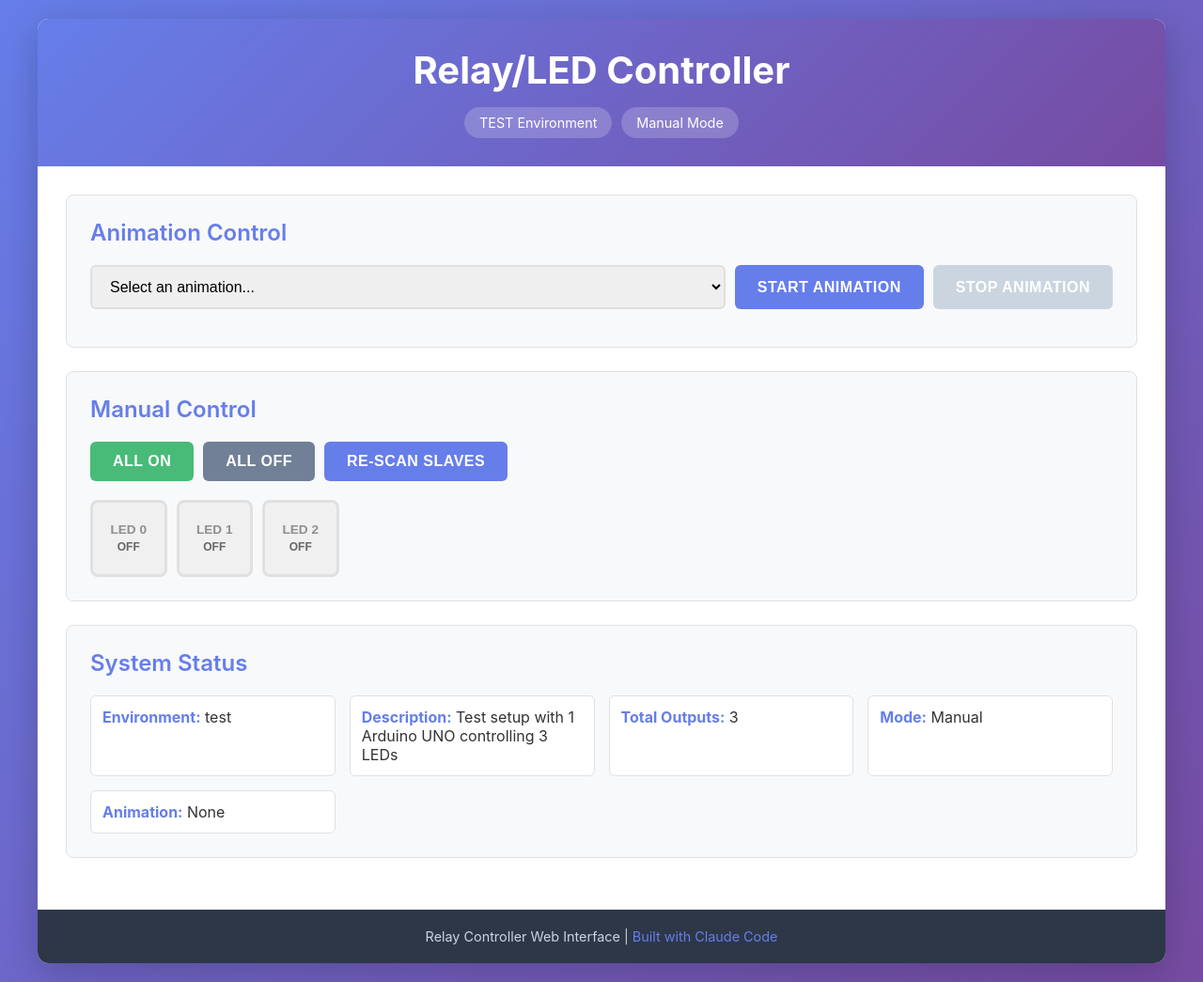
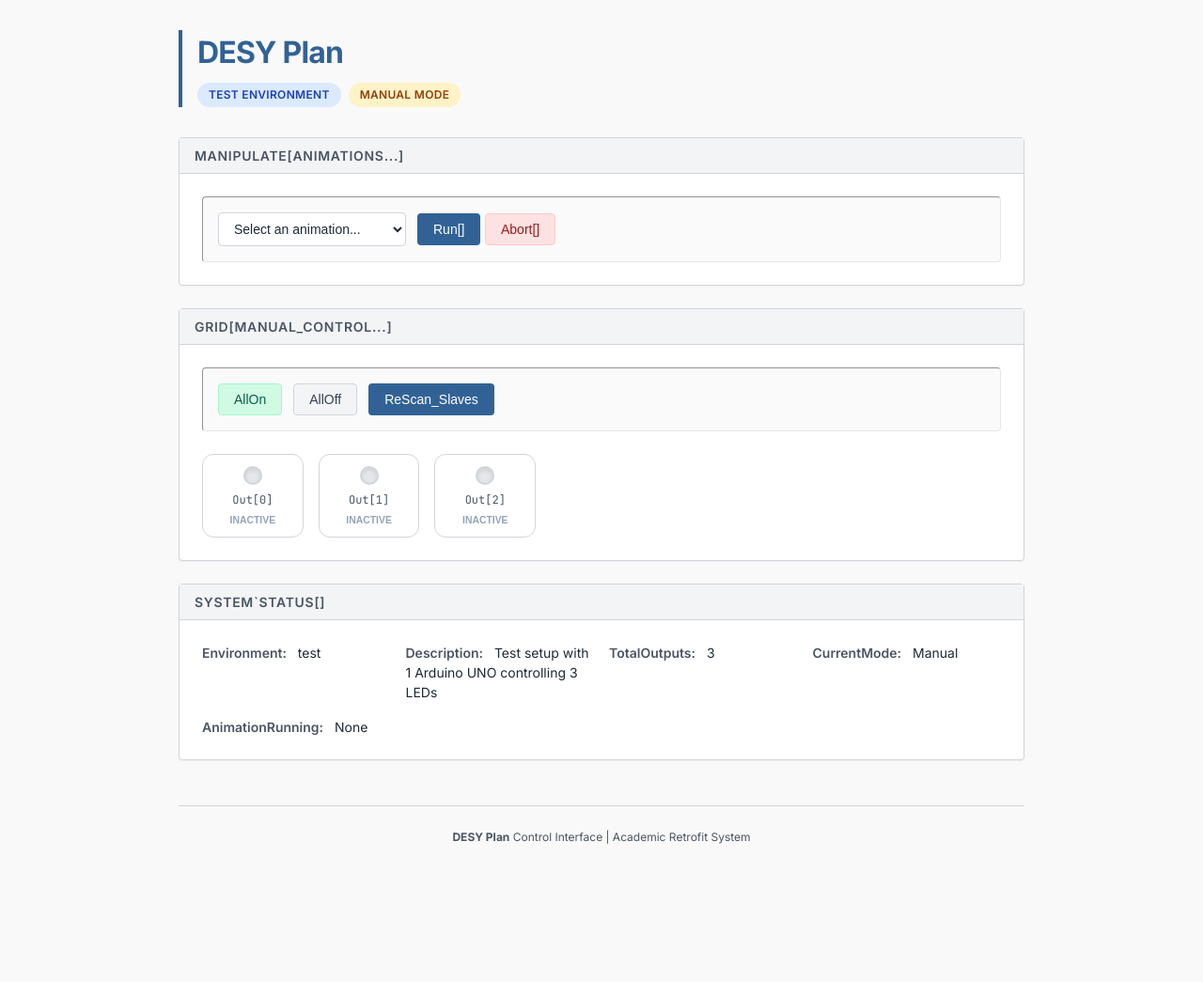
Before and after one commit to krausk/desyplan, a Flask app: page / in a window 1280 px wide. Shown: the whole page at 94% size. After the commit the page ends 898 px from the top, so only its background shows below. Run offline with Flask 3, Linux system fonts and the light colour scheme.

Commit message:
Change to Mathematica like UI

```diff
--- a/controller/static/css/style.css
+++ b/controller/static/css/style.css
@@ -1,354 +1,294 @@
-/* Global Styles */
+/* DESY Plan: Mathematica Notebook Aesthetic */
+
+:root {
+    --mathematica-bg: #f9f9f9;
+    --notebook-border: #d1d5db;
+    --cell-bg: #ffffff;
+    --mathematica-blue: #326295;
+    --mathematica-orange: #f59e0b;
+    --text-primary: #1f2937;
+    --text-secondary: #4b5563;
+    --accent-color: #3b82f6;
+    --success-color: #10b981;
+    --danger-color: #ef4444;
+    --shadow-sm: 0 1px 2px 0 rgba(0, 0, 0, 0.05);
+}
+
 * {
+    box-sizing: border-box;
     margin: 0;
     padding: 0;
-    box-sizing: border-box;
 }
 
 body {
-    font-family: -apple-system, BlinkMacSystemFont, 'Segoe UI', Roboto, Oxygen, Ubuntu, Cantarell, sans-serif;
-    background: linear-gradient(135deg, #667eea 0%, #764ba2 100%);
-    min-height: 100vh;
-    padding: 20px;
-    color: #333;
+    font-family: 'Inter', system-ui, -apple-system, sans-serif;
+    background-color: var(--mathematica-bg);
+    color: var(--text-primary);
+    line-height: 1.5;
+    padding: 2rem 1rem;
 }
 
 .container {
-    max-width: 1200px;
+    max-width: 900px;
     margin: 0 auto;
-    background: white;
-    border-radius: 12px;
-    box-shadow: 0 10px 40px rgba(0, 0, 0, 0.2);
-    overflow: hidden;
 }
 
-/* Header */
 header {
-    background: linear-gradient(135deg, #667eea 0%, #764ba2 100%);
-    color: white;
-    padding: 30px;
-    text-align: center;
+    margin-bottom: 2rem;
+    padding-left: 1rem;
+    border-left: 4px solid var(--mathematica-blue);
 }
 
 header h1 {
-    font-size: 2.5rem;
-    margin-bottom: 15px;
+    font-size: 2rem;
     font-weight: 700;
+    color: var(--mathematica-blue);
+    letter-spacing: -0.025em;
 }
 
 #status-bar {
     display: flex;
-    gap: 10px;
-    justify-content: center;
-    flex-wrap: wrap;
+    gap: 0.5rem;
+    margin-top: 0.5rem;
 }
 
 .badge {
-    background: rgba(255, 255, 255, 0.2);
-    padding: 8px 16px;
-    border-radius: 20px;
-    font-size: 0.9rem;
-    backdrop-filter: blur(10px);
+    display: inline-flex;
+    align-items: center;
+    padding: 0.25rem 0.75rem;
+    border-radius: 9999px;
+    font-size: 0.75rem;
+    font-weight: 600;
+    text-transform: uppercase;
+    letter-spacing: 0.025em;
 }
 
-/* Main Content */
-main {
-    padding: 30px;
+#environment-badge {
+    background-color: #dbeafe;
+    color: #1e40af;
 }
 
+#mode-badge {
+    background-color: #fef3c7;
+    color: #92400e;
+}
+
+/* Notebook Cell Structure */
 .control-panel {
-    background: #f8f9fa;
-    border-radius: 8px;
-    padding: 25px;
-    margin-bottom: 25px;
-    border: 1px solid #e0e0e0;
+    background: var(--cell-bg);
+    border: 1px solid var(--notebook-border);
+    border-radius: 4px;
+    margin-bottom: 1.5rem;
+    position: relative;
+    box-shadow: var(--shadow-sm);
 }
 
 .control-panel h2 {
-    font-size: 1.5rem;
-    margin-bottom: 20px;
-    color: #667eea;
+    font-size: 0.875rem;
     font-weight: 600;
+    color: var(--text-secondary);
+    background: #f3f4f6;
+    padding: 0.5rem 1rem;
+    border-bottom: 1px solid var(--notebook-border);
+    text-transform: uppercase;
+    letter-spacing: 0.05em;
 }
 
-/* Animation Controls */
-.animation-controls {
+.control-panel .cell-content {
+    padding: 1.5rem;
+}
+
+/* Mathematica Widgets / Manipulate Style */
+.animation-controls,
+.manual-controls {
     display: flex;
-    gap: 10px;
+    gap: 0.75rem;
+    align-items: center;
     flex-wrap: wrap;
-    margin-bottom: 15px;
+    background: #fafafa;
+    padding: 1rem;
+    border: 1px inset #e5e7eb;
+    border-radius: 4px;
 }
 
 .form-control {
-    flex: 1;
+    padding: 0.5rem 0.75rem;
+    border: 1px solid var(--notebook-border);
+    border-radius: 4px;
+    font-size: 0.875rem;
+    background: white;
+    color: var(--text-primary);
     min-width: 200px;
-    padding: 12px 15px;
-    border: 2px solid #e0e0e0;
-    border-radius: 6px;
-    font-size: 1rem;
-    transition: all 0.3s;
 }
 
-.form-control:focus {
-    outline: none;
-    border-color: #667eea;
-    box-shadow: 0 0 0 3px rgba(102, 126, 234, 0.1);
-}
-
-.info-box {
-    background: #e8f4f8;
-    border-left: 4px solid #667eea;
-    padding: 12px;
+.btn {
+    padding: 0.5rem 1rem;
     border-radius: 4px;
-    font-size: 0.9rem;
-    color: #555;
-    display: none;
-}
-
-.info-box.visible {
-    display: block;
-}
-
-/* Buttons */
-.btn {
-    padding: 12px 24px;
-    border: none;
-    border-radius: 6px;
-    font-size: 1rem;
-    font-weight: 600;
+    font-size: 0.875rem;
+    font-weight: 500;
     cursor: pointer;
-    transition: all 0.3s;
-    text-transform: uppercase;
-    letter-spacing: 0.5px;
-}
-
-.btn:hover {
-    transform: translateY(-2px);
-    box-shadow: 0 4px 12px rgba(0, 0, 0, 0.15);
-}
-
-.btn:active {
-    transform: translateY(0);
+    transition: all 0.2s;
+    border: 1px solid transparent;
 }
 
 .btn-primary {
-    background: #667eea;
+    background-color: var(--mathematica-blue);
     color: white;
 }
 
 .btn-primary:hover {
-    background: #5568d3;
+    background-color: #254a75;
 }
 
 .btn-danger {
-    background: #f56565;
-    color: white;
+    background-color: #fee2e2;
+    color: #991b1b;
+    border-color: #fecaca;
 }
 
 .btn-danger:hover {
-    background: #e53e3e;
+    background-color: #fecaca;
 }
 
 .btn-success {
-    background: #48bb78;
-    color: white;
-}
-
-.btn-success:hover {
-    background: #38a169;
+    background-color: #d1fae5;
+    color: #065f46;
+    border-color: #a7f3d0;
 }
 
 .btn-secondary {
-    background: #718096;
-    color: white;
+    background-color: #f3f4f6;
+    color: #374151;
+    border-color: #d1d5db;
 }
 
-.btn-secondary:hover {
-    background: #4a5568;
-}
-
-.btn:disabled {
-    background: #cbd5e0;
-    cursor: not-allowed;
-    transform: none;
-}
-
-/* Manual Controls */
-.manual-controls {
-    display: flex;
-    gap: 10px;
-    margin-bottom: 20px;
-}
-
-/* LED Grid */
+/* LED Grid - Toggle Style */
 .led-grid {
     display: grid;
-    grid-template-columns: repeat(auto-fill, minmax(80px, 1fr));
-    gap: 10px;
-    margin-top: 20px;
+    grid-template-columns: repeat(auto-fill, minmax(100px, 1fr));
+    gap: 1rem;
+    margin-top: 1.5rem;
 }
 
 .led-button {
-    aspect-ratio: 1;
-    border: 3px solid #e0e0e0;
-    border-radius: 8px;
-    background: #f0f0f0;
-    cursor: pointer;
-    transition: all 0.3s;
+    background: white;
+    border: 1px solid var(--notebook-border);
+    border-radius: 12px;
+    padding: 0.75rem;
     display: flex;
     flex-direction: column;
     align-items: center;
-    justify-content: center;
-    font-size: 0.9rem;
-    font-weight: 600;
-    color: #666;
+    gap: 0.5rem;
+    cursor: pointer;
+    transition: all 0.15s ease-in-out;
     position: relative;
 }
 
-.led-button:hover {
-    transform: scale(1.05);
-    box-shadow: 0 4px 12px rgba(0, 0, 0, 0.1);
+.led-button:hover:not(:disabled) {
+    background: #f8fafc;
+    border-color: var(--accent-color);
+}
+
+.led-button .led-indicator {
+    width: 20px;
+    height: 20px;
+    border-radius: 50%;
+    background: #e5e7eb;
+    border: 2px solid #d1d5db;
+    box-shadow: inset 0 2px 4px rgba(0, 0, 0, 0.1);
 }
 
 .led-button.active {
-    background: linear-gradient(135deg, #ffd700 0%, #ffed4e 100%);
-    border-color: #ffc107;
-    color: #333;
-    box-shadow: 0 0 20px rgba(255, 215, 0, 0.6);
+    border-color: var(--mathematica-orange);
+    background: #fffbeb;
+}
+
+.led-button.active .led-indicator {
+    background: var(--mathematica-orange);
+    border-color: #d97706;
+    box-shadow: 0 0 12px rgba(245, 158, 11, 0.5), inset 0 1px 2px rgba(255, 255, 255, 0.4);
 }
 
 .led-button.disconnected {
-    background: repeating-linear-gradient(
-        45deg,
-        #e2e8f0,
-        #e2e8f0 10px,
-        #cbd5e0 10px,
-        #cbd5e0 20px
-    );
-    border-color: #a0aec0;
+    background: #f1f5f9;
+    opacity: 0.5;
     cursor: not-allowed;
-    opacity: 0.6;
-    color: #718096;
+}
+
+.led-button.disconnected .led-indicator {
+    background: #94a3b8;
+    border-style: dashed;
 }
 
 .led-button .led-index {
-    font-size: 0.85rem;
-    opacity: 0.7;
+    font-family: 'JetBrains Mono', 'Courier New', monospace;
+    font-size: 0.75rem;
+    color: var(--text-secondary);
 }
 
 .led-button .led-status {
-    font-size: 0.75rem;
-    margin-top: 4px;
+    font-size: 0.65rem;
+    font-weight: 700;
+    text-transform: uppercase;
+    color: #94a3b8;
+}
+
+.led-button.active .led-status {
+    color: #d97706;
 }
 
 /* Status Info */
 .status-info {
     display: grid;
-    grid-template-columns: repeat(auto-fit, minmax(250px, 1fr));
-    gap: 15px;
+    grid-template-columns: repeat(auto-fit, minmax(200px, 1fr));
+    gap: 1rem;
 }
 
 .status-info p {
-    padding: 12px;
-    background: white;
-    border-radius: 6px;
-    border: 1px solid #e0e0e0;
+    font-size: 0.875rem;
 }
 
 .status-info strong {
-    color: #667eea;
+    color: var(--text-secondary);
+    font-weight: 600;
+    margin-right: 0.5rem;
 }
 
-/* Footer */
 footer {
-    background: #2d3748;
-    color: #cbd5e0;
-    padding: 20px;
+    margin-top: 3rem;
+    padding: 1.5rem 0;
+    border-top: 1px solid var(--notebook-border);
+    color: var(--text-secondary);
+    font-size: 0.75rem;
     text-align: center;
-    font-size: 0.9rem;
 }
 
-footer a {
-    color: #667eea;
-    text-decoration: none;
+#toast-container {
+    position: fixed;
+    bottom: 2rem;
+    right: 2rem;
+    z-index: 1000;
 }
 
-footer a:hover {
-    text-decoration: underline;
-}
-
-/* Responsive Design */
-@media (max-width: 768px) {
-    header h1 {
-        font-size: 1.8rem;
-    }
-
-    .animation-controls {
-        flex-direction: column;
-    }
-
-    .form-control {
-        min-width: 100%;
-    }
-
-    .led-grid {
-        grid-template-columns: repeat(auto-fill, minmax(60px, 1fr));
-        gap: 8px;
-    }
-
-    .manual-controls {
-        flex-direction: column;
-    }
-
-    .status-info {
-        grid-template-columns: 1fr;
-    }
-}
-
-/* Loading Animation */
-.loading {
-    display: inline-block;
-    width: 20px;
-    height: 20px;
-    border: 3px solid rgba(255, 255, 255, 0.3);
-    border-radius: 50%;
-    border-top-color: white;
-    animation: spin 1s ease-in-out infinite;
-}
-
-@keyframes spin {
-    to { transform: rotate(360deg); }
-}
-
-/* Toast Notifications */
 .toast {
-    position: fixed;
-    bottom: 20px;
-    right: 20px;
-    background: #333;
-    color: white;
-    padding: 15px 20px;
-    border-radius: 6px;
-    box-shadow: 0 4px 12px rgba(0, 0, 0, 0.3);
-    z-index: 1000;
+    background: white;
+    border: 1px solid var(--notebook-border);
+    padding: 0.75rem 1.5rem;
+    border-radius: 4px;
+    margin-top: 0.5rem;
+    font-size: 0.875rem;
+    box-shadow: 0 4px 6px -1px rgba(0, 0, 0, 0.1);
     animation: slideIn 0.3s ease-out;
 }
 
 @keyframes slideIn {
     from {
-        transform: translateX(400px);
+        transform: translateX(100%);
         opacity: 0;
     }
+
     to {
         transform: translateX(0);
         opacity: 1;
     }
 }
-
-.toast.success {
-    background: #48bb78;
-}
-
-.toast.error {
-    background: #f56565;
-}
--- a/controller/static/js/app.js
+++ b/controller/static/js/app.js
@@ -103,19 +103,31 @@
     updateButtonStates(status);
 }
 
+function createLEDButton(index) {
+    const button = document.createElement('button');
+    button.className = 'led-button';
+    button.dataset.index = index;
+
+    button.innerHTML = `
+        <div class="led-indicator"></div>
+        <span class="led-index">Out[${index}]</span>
+        <span class="led-status">Inactive</span>
+    `;
+
+    button.addEventListener('click', () => {
+        const isCurrentlyActive = button.classList.contains('active');
+        toggleLED(index, !isCurrentlyActive);
+    });
+
+    return button;
+}
+
 function createLEDGrid(totalLEDs) {
     const grid = document.getElementById('led-grid');
     grid.innerHTML = '';
 
     for (let i = 0; i < totalLEDs; i++) {
-        const button = document.createElement('button');
-        button.className = 'led-button';
-        button.dataset.index = i;
-        button.innerHTML = `
-            <span class="led-index">LED ${i}</span>
-            <span class="led-status">OFF</span>
-        `;
-        button.addEventListener('click', () => toggleLED(i));
+        const button = createLEDButton(i);
         grid.appendChild(button);
     }
 }
@@ -135,12 +147,13 @@
             } else {
                 button.classList.remove('disconnected');
                 button.disabled = false;
+
                 if (state) {
                     button.classList.add('active');
-                    button.querySelector('.led-status').textContent = 'ON';
+                    button.querySelector('.led-status').textContent = 'ACTIVE';
                 } else {
                     button.classList.remove('active');
-                    button.querySelector('.led-status').textContent = 'OFF';
+                    button.querySelector('.led-status').textContent = 'INACTIVE';
                 }
             }
         }
@@ -235,9 +248,10 @@
 }
 
 // LED Control Functions
-async function toggleLED(index) {
+async function toggleLED(index, state = null) {
     try {
-        const result = await apiRequest(`led/${index}`, 'POST', {});
+        const payload = state !== null ? { state: state ? 1 : 0 } : {};
+        const result = await apiRequest(`led/${index}`, 'POST', payload);
         await updateStatus();
     } catch (error) {
         console.error(`Failed to toggle LED ${index}:`, error);
--- a/controller/templates/index.html
+++ b/controller/templates/index.html
@@ -1,15 +1,19 @@
 <!DOCTYPE html>
 <html lang="en">
+
 <head>
     <meta charset="UTF-8">
     <meta name="viewport" content="width=device-width, initial-scale=1.0">
-    <title>Relay/LED Controller</title>
+    <title>DESY Plan | Mathematica Control</title>
     <link rel="stylesheet" href="{{ url_for('static', filename='css/style.css') }}">
+    <link href="https://fonts.googleapis.com/css2?family=Inter:wght@400;500;600;700&family=JetBrains+Mono&display=swap"
+        rel="stylesheet">
 </head>
+
 <body>
     <div class="container">
         <header>
-            <h1>Relay/LED Controller</h1>
+            <h1>DESY Plan</h1>
             <div id="status-bar">
                 <span id="environment-badge" class="badge">Loading...</span>
                 <span id="mode-badge" class="badge">Manual Mode</span>
@@ -17,51 +21,64 @@
         </header>
 
         <main>
-            <!-- Animation Controls -->
+            <!-- Animation Controls Cell -->
             <section class="control-panel">
-                <h2>Animation Control</h2>
+                <h2>Manipulate[Animations...]</h2>
+                <div class="cell-content">
                     <div class="animation-controls">
+                        <p>
                             <select id="animation-select" class="form-control">
                                 <option value="">Select an animation...</option>
                             </select>
-                    <button id="start-animation-btn" class="btn btn-primary">Start Animation</button>
-                    <button id="stop-animation-btn" class="btn btn-danger">Stop Animation</button>
+                        </p>
+                        <p>
+                            <button id="start-animation-btn" class="btn btn-primary">Run[]</button>
+                            <button id="stop-animation-btn" class="btn btn-danger">Abort[]</button>
+                        </p>
                     </div>
                     <div id="animation-info" class="info-box"></div>
+                </div>
             </section>
 
-            <!-- Manual LED Controls -->
+            <!-- Manual LED Controls Cell -->
             <section class="control-panel">
-                <h2>Manual Control</h2>
+                <h2>Grid[Manual_Control...]</h2>
+                <div class="cell-content">
                     <div class="manual-controls">
-                    <button id="all-on-btn" class="btn btn-success">All On</button>
-                    <button id="all-off-btn" class="btn btn-secondary">All Off</button>
-                    <button id="scan-slaves-btn" class="btn btn-primary">Re-scan Slaves</button>
+                        <button id="all-on-btn" class="btn btn-success">AllOn</button>
+                        <button id="all-off-btn" class="btn btn-secondary">AllOff</button>
+                        <button id="scan-slaves-btn" class="btn btn-primary">ReScan_Slaves</button>
                     </div>
 
                     <div id="led-grid" class="led-grid">
                         <!-- LED buttons will be generated here by JavaScript -->
                     </div>
+                </div>
             </section>
 
-            <!-- Status Display -->
+            <!-- Status Display Cell -->
             <section class="control-panel">
-                <h2>System Status</h2>
+                <h2>System`Status[]</h2>
+                <div class="cell-content">
                     <div class="status-info">
                         <p><strong>Environment:</strong> <span id="env-name">-</span></p>
                         <p><strong>Description:</strong> <span id="env-description">-</span></p>
-                    <p><strong>Total Outputs:</strong> <span id="total-leds">-</span></p>
-                    <p><strong>Mode:</strong> <span id="current-mode">Manual</span></p>
-                    <p><strong>Animation:</strong> <span id="current-animation">None</span></p>
+                        <p><strong>TotalOutputs:</strong> <span id="total-leds">-</span></p>
+                        <p><strong>CurrentMode:</strong> <span id="current-mode">Manual</span></p>
+                        <p><strong>AnimationRunning:</strong> <span id="current-animation">None</span></p>
+                    </div>
                 </div>
             </section>
         </main>
 
         <footer>
-            <p>Relay Controller Web Interface | <a href="https://github.com/anthropics/claude-code" target="_blank">Built with Claude Code</a></p>
+            <p><strong>DESY Plan</strong> Control Interface | Academic Retrofit System</p>
         </footer>
     </div>
 
+    <div id="toast-container"></div>
+
     <script src="{{ url_for('static', filename='js/app.js') }}"></script>
 </body>
+
 </html>
```
Lines whose indentation alone changed are shown as unchanged.
